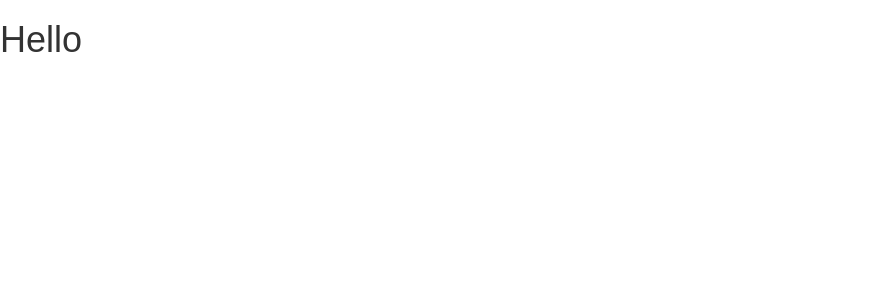
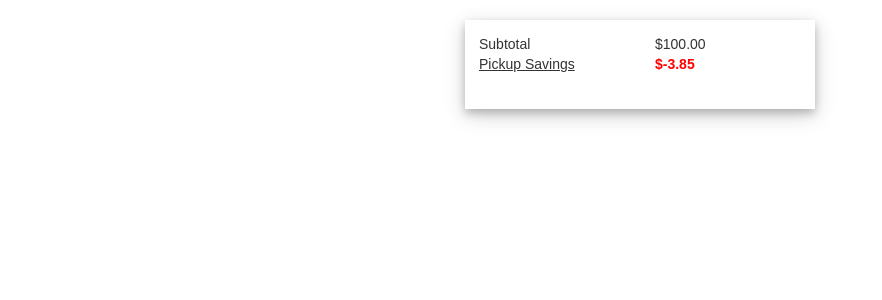
Before and after one commit to ZEvans1/react-shopping-summary, a React (Create React App) app: page / in a window 1280 px wide. Shown: the top 300 px of the page, without its empty margins (0-882 px from the left). Built offline with nearby package versions, Linux system fonts and the light colour scheme.

Commit message:
Add code for initial box with name and price.

```diff
--- a/src/App.css
+++ b/src/App.css
@@ -0,0 +1,22 @@
+.container {
+  margin-top: 10px;
+}
+
+.pickupSavings {
+  text-decoration: underline;
+}
+
+.purchase-card {
+  width: 350px;
+  box-shadow: 0 4px 8px rgba(0, 0, 0, 0.2), 0 6px 20px 0 rgba(0, 0, 0, 0.19);
+  padding: 1em;
+}
+
+.purchase-card > .show-grid {
+  padding-bottom: 1.5em;
+}
+
+.totalSavings {
+  color: red;
+  font-weight: 800;
+}
--- a/src/App.js
+++ b/src/App.js
@@ -1,11 +1,26 @@
 import React, { Component } from 'react';
+import { Grid } from 'react-bootstrap';
+import Subtotal from './components/Subtotal/Subtotal';
+import Pickupsavings from './components/Pickupsavings/Pickupsavings';
 import './App.css';
 
 class App extends Component {
+  constructor(props) {
+    super(props);
+
+    this.state = {
+      total: 100,
+      Pickupsavings: -3.85
+    }
+  }
+
   render() {
     return (
-      <div>
-        <h1>Hello</h1>
+      <div className="container">
+        <Grid className="purchase-card">
+          <Subtotal price={this.state.total.toFixed(2)}/>
+          <Pickupsavings price={this.state.Pickupsavings}/>
+        </Grid>
       </div>
     );
   }
--- /dev/null
+++ b/src/components/Pickupsavings/Pickupsavings.js
@@ -0,0 +1,22 @@
+import React, { Component } from 'react';
+import { Row, Col, Tooltip, OverlayTrigger } from 'react-bootstrap';
+
+export default class Pickupsavings extends Component {
+  render() {
+    const tooltip = (
+      <Tooltip id="tooltip">
+        <p>Some text here</p>
+      </Tooltip>
+    )
+    return(
+      <Row className="show-grid">
+        <Col md={6}>
+          <OverlayTrigger placement="bottom" overlay={tooltip}>
+            <div className="pickupSavings">Pickup Savings</div>
+          </OverlayTrigger>
+        </Col>
+        <Col className="totalSavings" md={6}>{`$${this.props.price}`}</Col>
+      </Row>
+    )
+  }
+}
--- /dev/null
+++ b/src/components/Subtotal/Subtotal.js
@@ -0,0 +1,13 @@
+import React, { Component } from 'react';
+import { Row, Col } from 'react-bootstrap';
+
+export default class Subtotal extends Component {
+  render() {
+    return(
+      <Row>
+        <Col md={6}>Subtotal</Col>
+        <Col md={6}>{`$${this.props.price}`}</Col>
+      </Row>
+    )
+  }
+}
```
Also changed, not shown: 1 other file (tests, documents, lock files or other folders).
